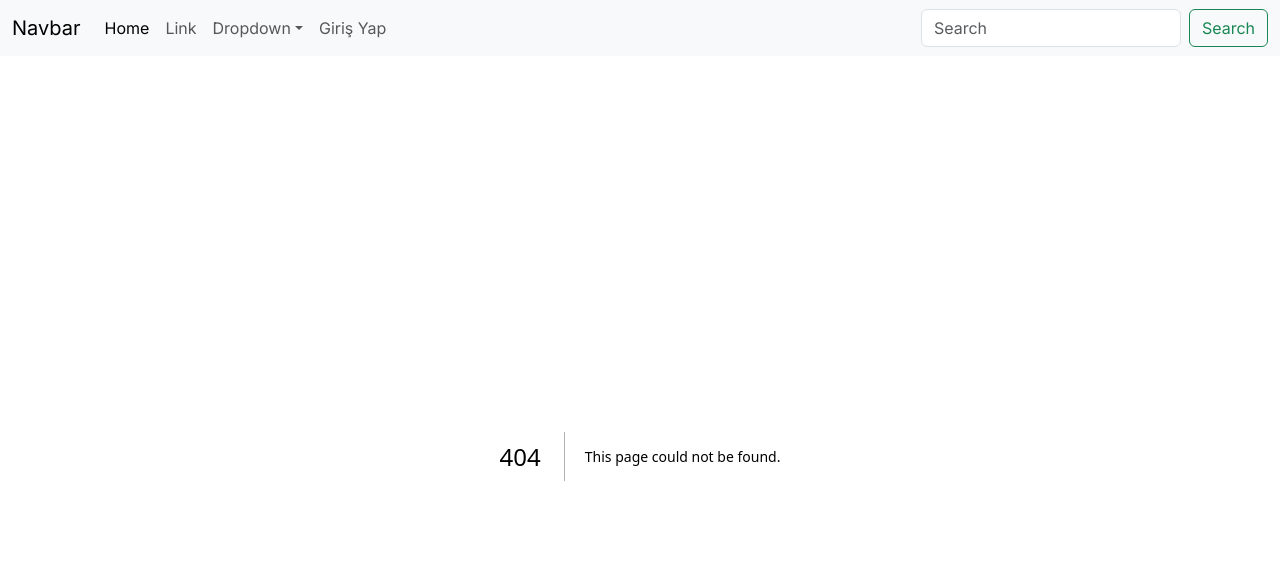
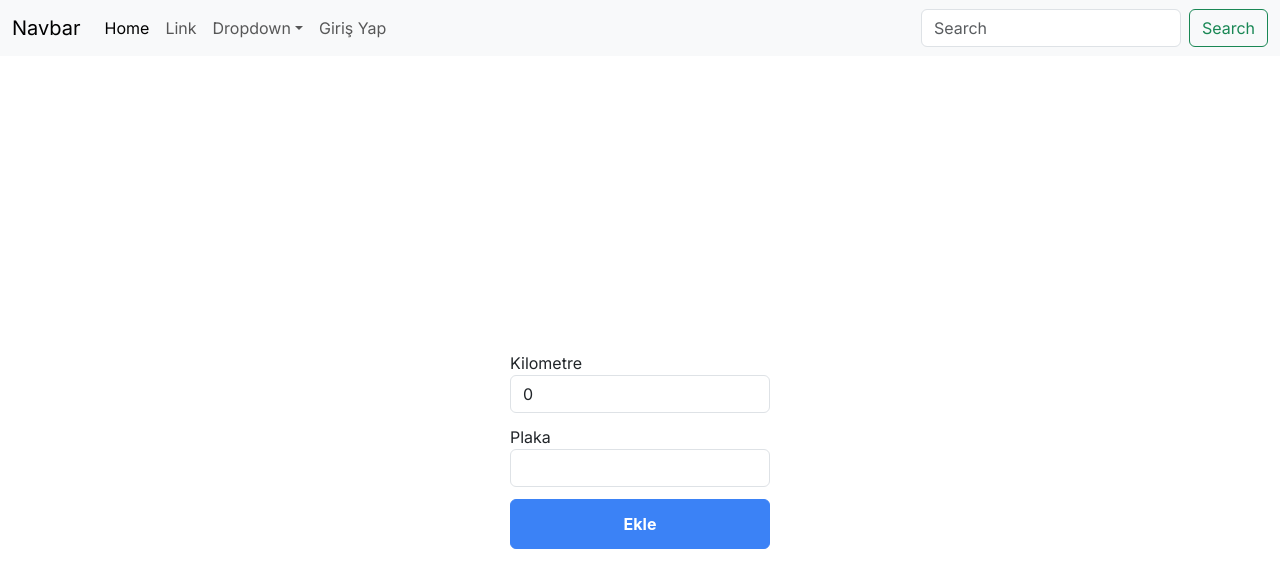
Before and after one commit to halitkalayci/tki-react, a Next.js app: page /create-car in a window 1280 px wide. Before the commit this address had no page. Shown: the top 588 px of the page. Built offline with nearby package versions, Linux system fonts and the light colour scheme.

Commit message:
workshop

```diff
--- /dev/null
+++ b/app/create-car/page.js
@@ -0,0 +1,49 @@
+"use client"
+import React from 'react'
+import styles from "../page.module.css"
+import * as Yup from "yup";
+import { Field, Form, Formik } from 'formik';
+import { Button } from 'primereact/button';
+function CreateCar() {
+
+
+    const addCarInitialValues = {
+        kilometer: 0,
+        plate: ''
+    }
+    //TODO: fix regex
+    const addCarValidationSchema = Yup.object().shape({
+        kilometer: Yup.number().required().moreThan(0), // >
+        plate: Yup.string().required().min(2).matches(new RegExp("(0[1-9]|[1-7][0-9]|8[01])(([A-Z])(\d{4,5})|([A-Z]{2})(\d{3,4})|([A-Z]{3})(\d{2}))")) // >=
+    })
+
+    return (
+        <main className={styles.main}>
+            <Formik
+                initialValues={addCarInitialValues}
+                validationSchema={addCarValidationSchema}
+                onSubmit={(values) => console.log(values)}
+            >
+
+                <Form>
+
+                <div className='form-group'>
+                    <label>Kilometre</label>
+                    <Field name="kilometer" className="form-control"></Field>
+                </div>
+                <div className='form-group'>
+                    <label>Plaka</label>
+                    <Field name="plate" className="form-control"></Field>
+                </div>
+                <div>
+                    <Button type='submit' label='Ekle' severity='info' className='w-100'></Button>
+                </div>
+                </Form>
+
+
+            </Formik>
+        </main>
+    )
+}
+
+export default CreateCar
--- a/app/login/page.js
+++ b/app/login/page.js
@@ -34,7 +34,7 @@ function Login() {
         console.log(authContext);
     },[])
 
-    const [email, setEmail] = useState("")
+    const [eposta, setEmail] = useState("")
     const [password, setPassword] = useState("")
     // useReference => react'daki elementlerin referans olarak bir değişkene atanması işlevi
     // başlangıç genelde null olur => site yüklenene kadar reference boş
```
